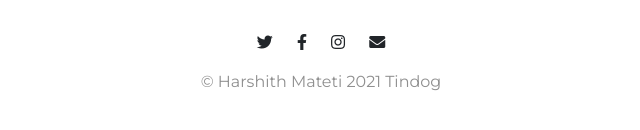
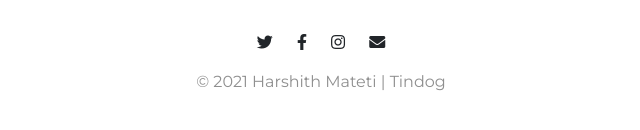
Before and after one commit to hhh-27/tindog_site, a plain HTML site: page index.html in a window 1280 px wide. Shown: the part 3073-3203 px from the top of the page, 319-959 px from the left. Drawn offline with nearby package versions, Linux system fonts and the light colour scheme.

Commit message:
Update index.html

```diff
--- a/index.html
+++ b/index.html
@@ -184,7 +184,7 @@
       <i class="fab fa-facebook-f social-icon"></i>
       <i class="fab fa-instagram social-icon"></i>
       <i class="fas fa-envelope social-icon"></i>
-      <p>© Harshith Mateti 2021 Tindog</p>
+      <p>© 2021 Harshith Mateti | Tindog</p>
     </div>
   </footer>
 </body>
```
